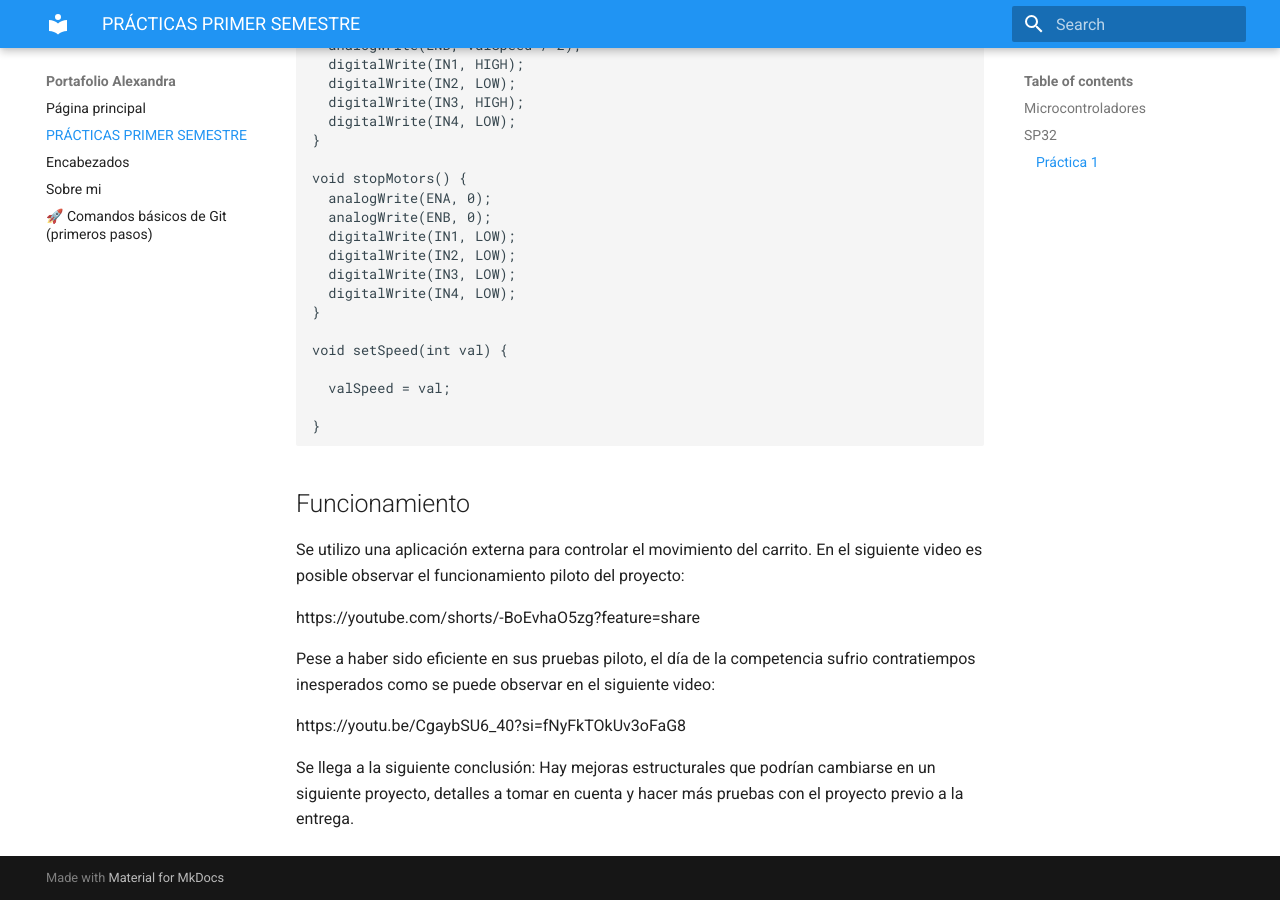
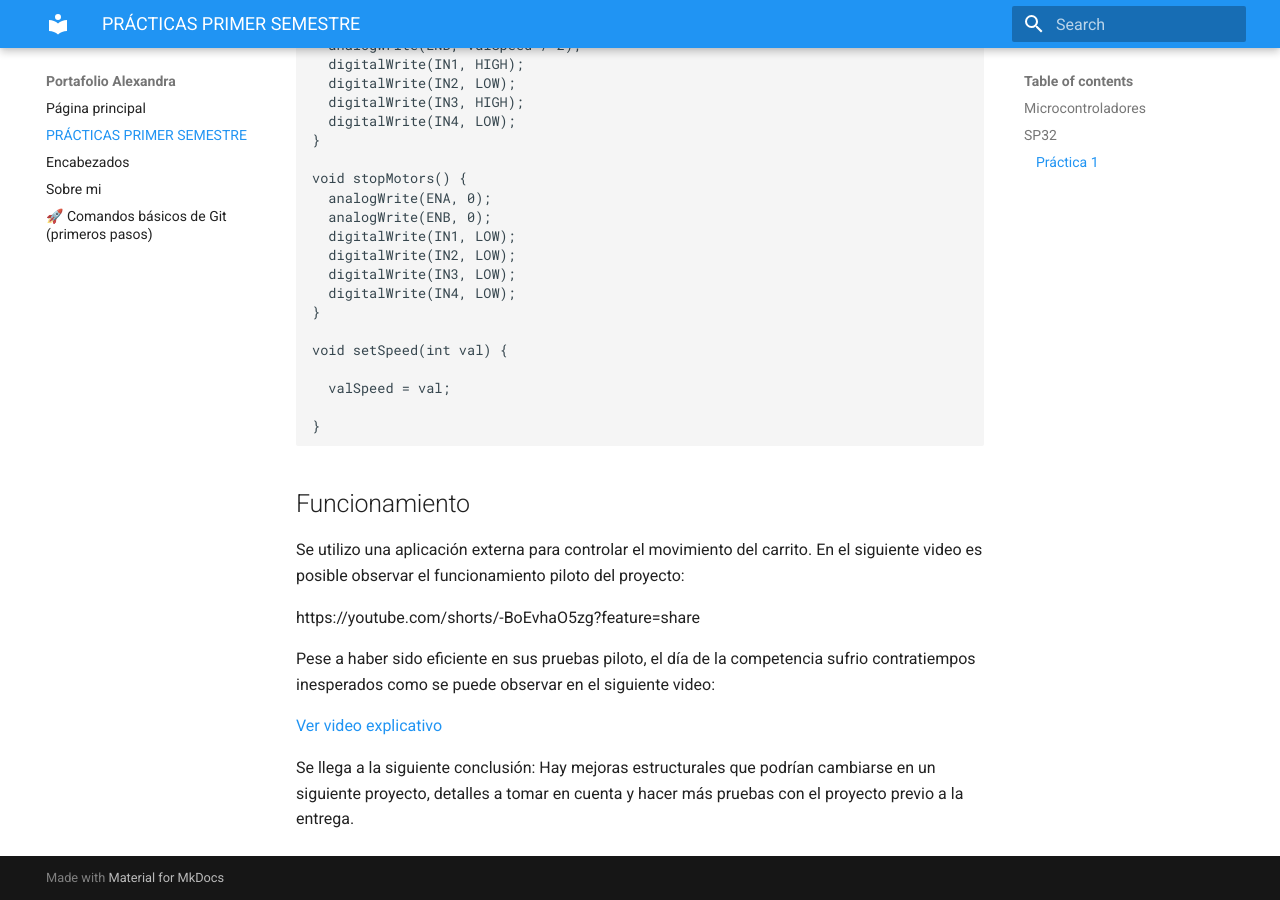
Before and after one commit to alejandragroot-prog/portafolio.iberpue, an MkDocs documentation site: the page built from docs/Tutorial.md, in a window 1280 px wide and 900 px high, scrolled down 12233 px. Built offline with MkDocs 1.6.1 and Material for MkDocs 9.7.7, drawn with Linux system fonts in a browser that asks for light colours.

Commit message:
Update Tutorial.md

```diff
--- a/docs/Tutorial.md
+++ b/docs/Tutorial.md
@@ -411,6 +411,6 @@ https://youtube.com/shorts/-BoEvhaO5zg?feature=share
 
 Pese a haber sido eficiente en sus pruebas piloto, el día de la competencia sufrio contratiempos inesperados como se puede observar en el siguiente video:
 
-https://youtu.be/CgaybSU6_40?si=fNyFkTOkUv3oFaG8
+[Ver video explicativo](https://youtu.be/CgaybSU6_40?si=fNyFkTOkUv3oFaG8)
 
 Se llega a la siguiente conclusión: Hay mejoras estructurales que podrían cambiarse en un siguiente proyecto, detalles a tomar en cuenta y hacer más pruebas con el proyecto previo a la entrega.
```
